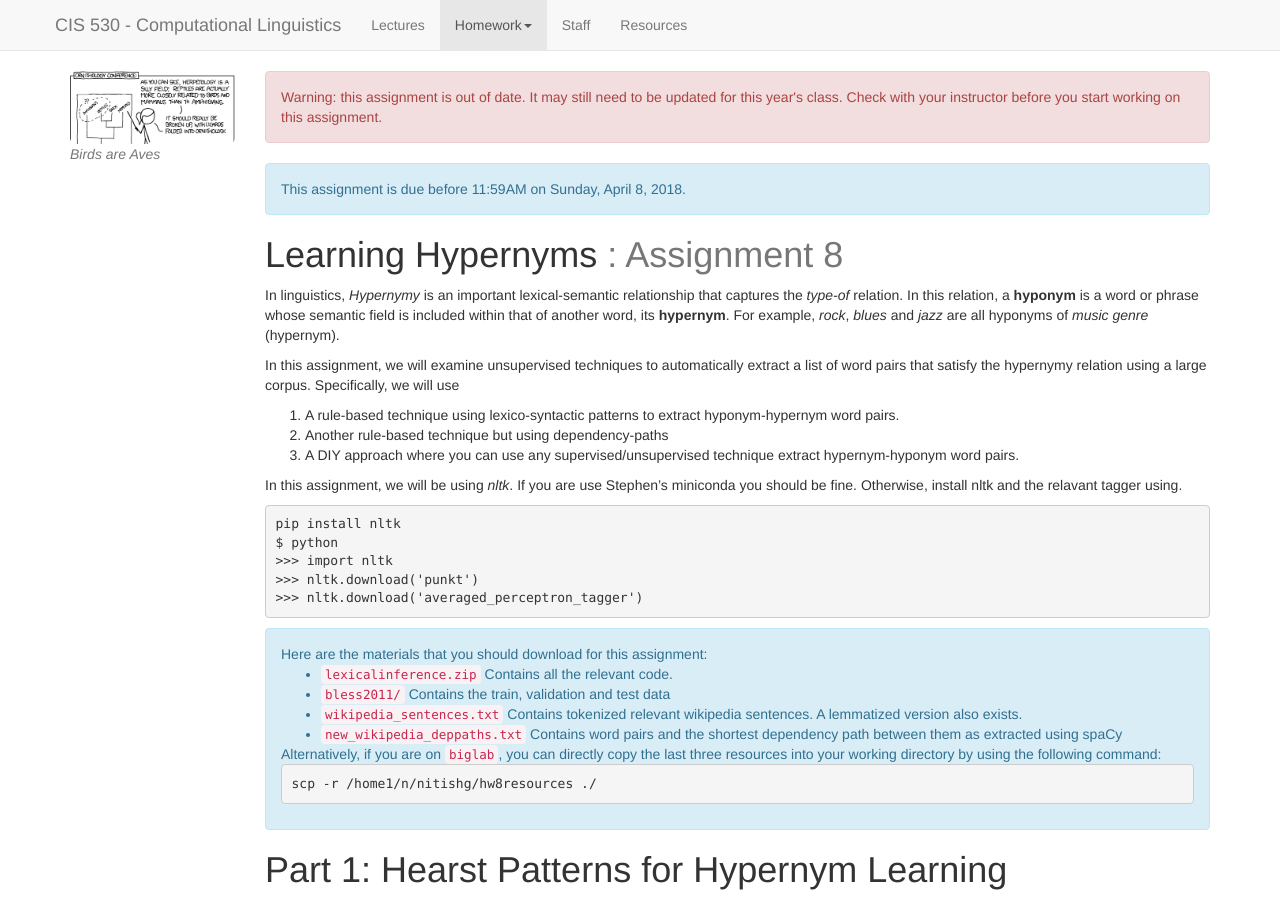
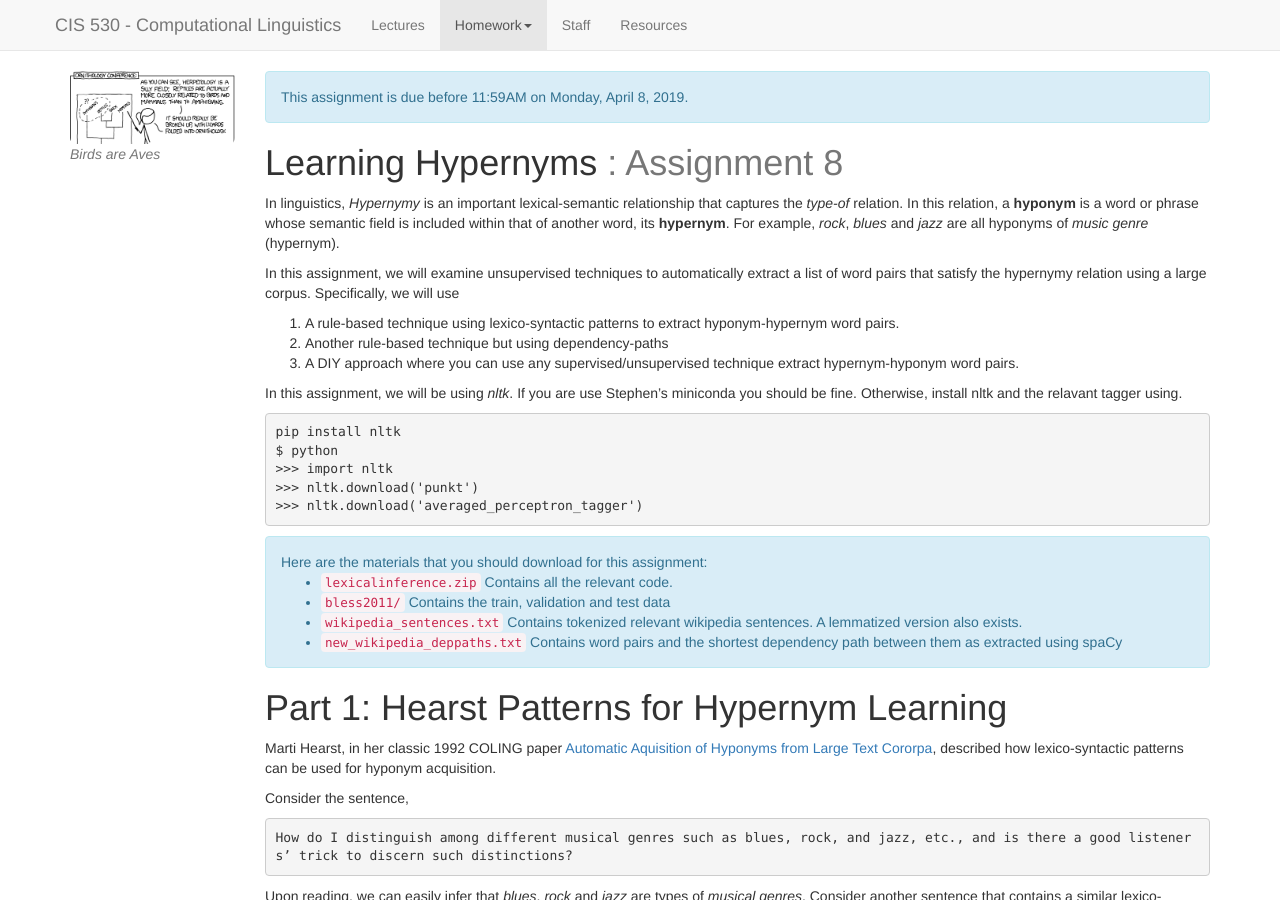
Before and after one commit to computational-linguistics-class/computational-linguistics-class.github.io, a Jekyll site: the page built from assignment8.md, in a window 1280 px wide and 900 px high. Built offline with Jekyll 4.4.1, drawn with Linux system fonts in a browser that asks for light colours; nearby versions of some CDN libraries; a script that is not in the unit is left out.

Commit message:
Fixed date

````diff
--- a/assignment8.md
+++ b/assignment8.md
@@ -5,8 +5,8 @@
 img_link: https://xkcd.com/867/
 title: Homework 8 - Learning Hypernyms
 active_tab: homework
-release_date: 2018-04-03
-due_date: 2018-04-08T11:59:00EST
+release_date: 2019-04-03
+due_date: 2019-04-08T11:59:00EST
 attribution: Nitish Gupta and Chris Callison-Burch developed this homework assignment for UPenn's CIS 530 class in Spring 2018.
 readings:
 -
@@ -111,10 +111,10 @@
 * [`new_wikipedia_deppaths.txt`](https://drive.google.com/drive/folders/1EBZs5L2rbF0immOetBTC3AZbgf4XYtMG?usp=sharing)
 Contains word pairs and the shortest dependency path between them as extracted using spaCy
 
-Alternatively, if you are on `biglab`, you can directly copy the last three resources into your working directory by using the following command:
+<!-- Alternatively, if you are on `biglab`, you can directly copy the last three resources into your working directory by using the following command:
 ```
 scp -r /home1/n/nitishg/hw8resources ./
-```
+``` -->
 </div>
 
 # Part 1: Hearst Patterns for Hypernym Learning
````
